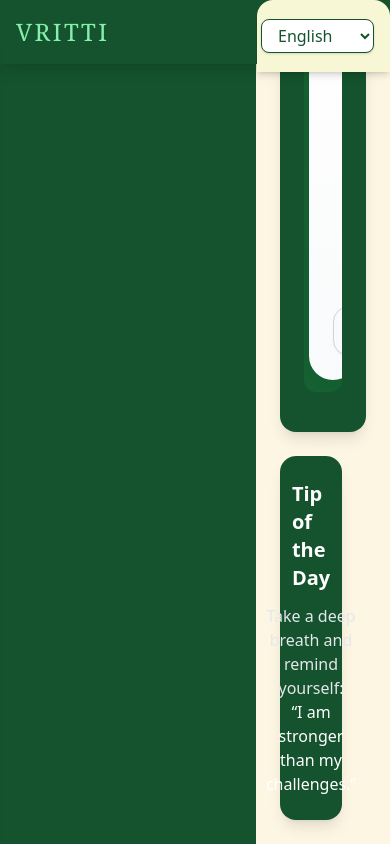
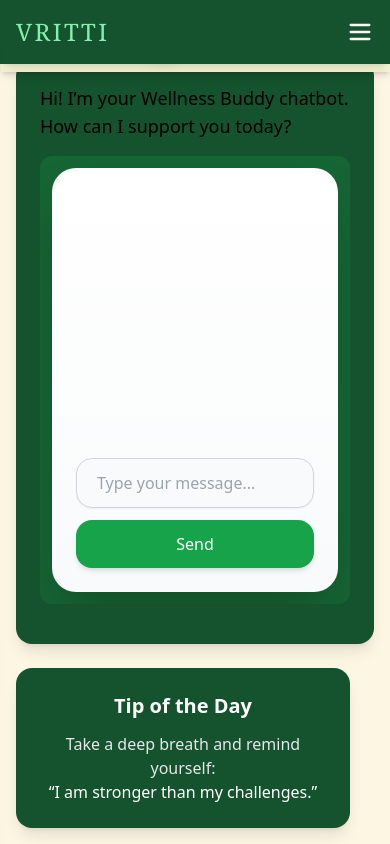
Before and after one commit to ShreyaM24/Vritti, a React (Vite) app in the folder frontend/: page /wellness-buddy in a window 390 px wide. Built offline with nearby package versions, Linux system fonts and the light colour scheme.

Commit message:
fixed wellness buddy responsiveness

```diff
--- a/frontend/src/components/Chat.jsx
+++ b/frontend/src/components/Chat.jsx
@@ -103,20 +103,20 @@ export default function Chat() {
       </div>
 
       {/* Input section */}
-      <div className="flex gap-3">
+      <div className="flex flex-col sm:flex-row gap-3">
         <input
           value={input}
           onChange={(e) => setInput(e.target.value)}
           onKeyDown={(e) => e.key === "Enter" && sendMessage()}
           placeholder="Type your message..."
-          className="flex-1 px-5 py-3 rounded-2xl border border-gray-300 dark:border-gray-700
+          className="w-full px-5 py-3 rounded-2xl border border-gray-300 dark:border-gray-700
                      bg-gray-50 dark:bg-gray-800 text-gray-900 dark:text-gray-100
                      focus:outline-none focus:ring-2 focus:ring-green-500 transition-all shadow-sm"
         />
         <button
           onClick={sendMessage}
           disabled={loading}
-          className="px-5 py-3 rounded-2xl bg-green-600 hover:bg-green-700 text-white
+          className="w-full sm:w-auto px-5 py-3 rounded-2xl bg-green-600 hover:bg-green-700 text-white
                      disabled:bg-gray-400 disabled:cursor-not-allowed shadow-md transition-all"
         >
           {loading ? "..." : "Send"}
--- a/frontend/src/pages/WellnessBuddy.jsx
+++ b/frontend/src/pages/WellnessBuddy.jsx
@@ -9,21 +9,18 @@ const WellnessBuddy = () => {
   const { t } = useTranslation();
 
   return (
-    <div className="flex min-h-screen bg-[#fdf6e3] dark:bg-gray-900 transition-colors duration-300">
-      {/* Sidebar */}
-      <aside className="w-64 bg-green-900 flex-shrink-0 h-screen fixed">
-        <Sidebar />
-      </aside>
+    <div className="flex min-h-screen bg-[#fdf6e3] dark:bg-gray-900 transition-colors duration-300 overflow-x-hidden">
+      <Sidebar />
 
       {/* Main content */}
-      <div className="flex-1 flex flex-col ml-64 overflow-y-auto h-screen">
+      <div className="flex-1 flex flex-col lg:ml-64 overflow-y-auto h-screen">
         {/* Topbar */}
         <div className="sticky top-0 z-10">
           <Topbar title={t("wellnessBuddy.title")} />
         </div>
 
         {/* Chat Section */}
-        <main className="p-6 space-y-6">
+        <main className="pt-20 lg:pt-6 p-4 sm:p-6 space-y-6 max-w-full">
           <h1 className="text-3xl font-bold text-green-900 dark:text-gray-100 mb-6">
             {t("wellnessBuddy.title")}
           </h1>
```
